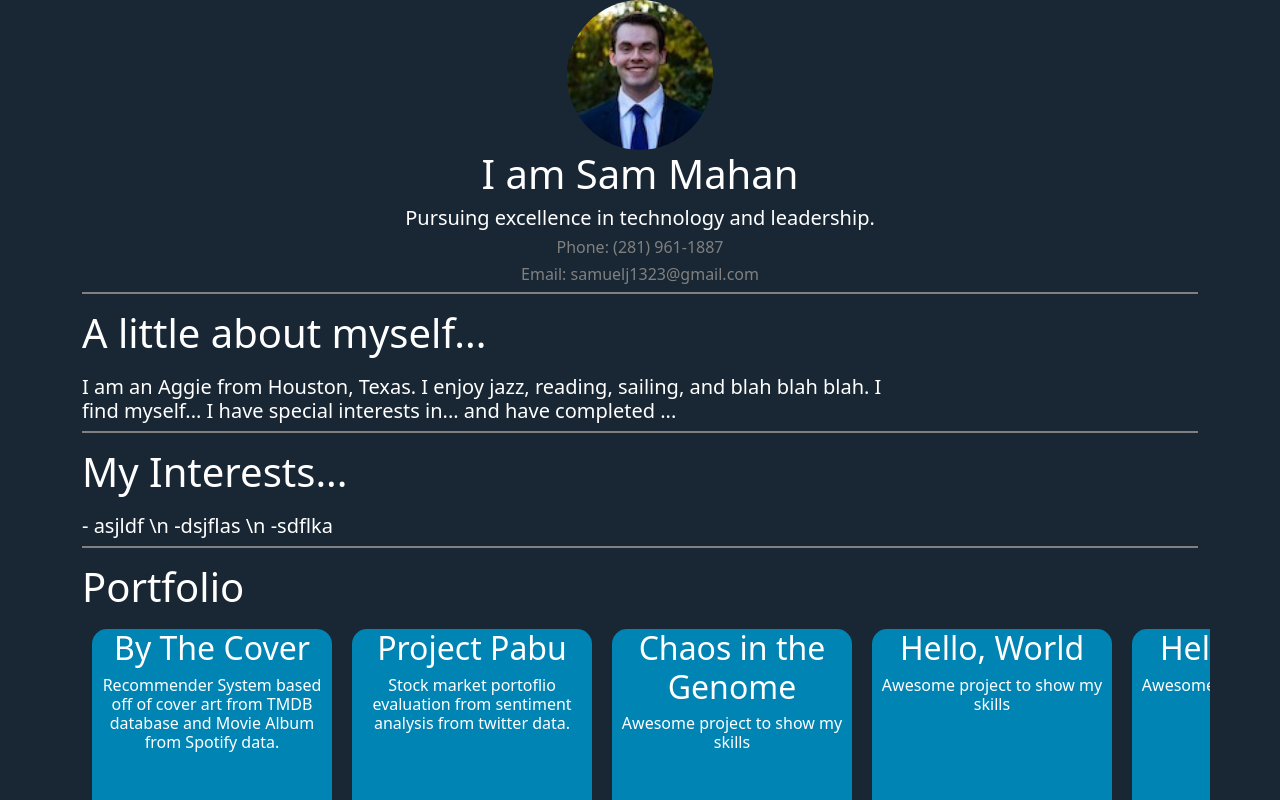
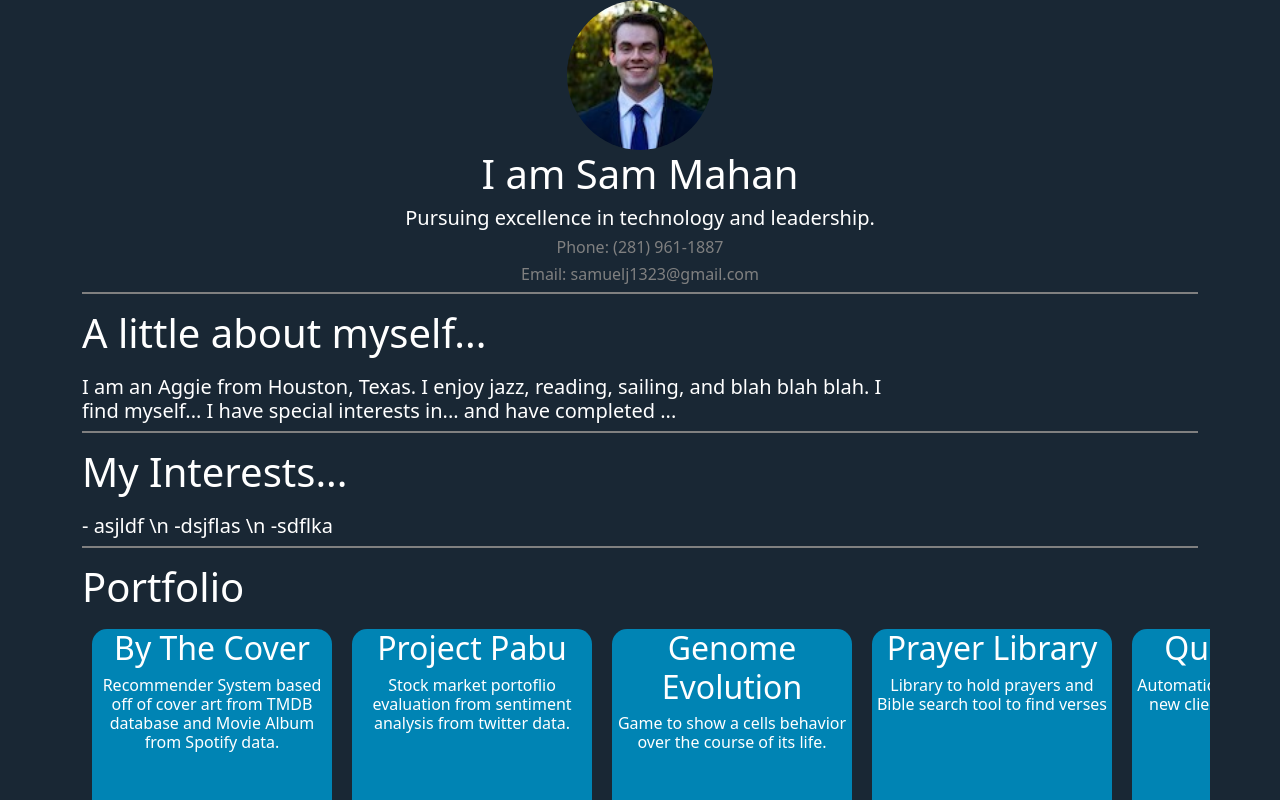
Before and after one commit to samuelj1323/portfolio, a React (Create React App) app: page / in a window 1280 px wide. Shown: the top 800 px of the page. Built offline with nearby package versions, Linux system fonts and the light colour scheme.

Commit message:
Update App.js

```diff
--- a/src/App.js
+++ b/src/App.js
@@ -24,13 +24,13 @@ function App() {
       <div style={{height:15}}/>
       <Carousel cards={[
         {'projName':'By The Cover', 'projDet': 'Recommender System based off of cover art from TMDB database and Movie Album from Spotify data.', 'projLink':'https://github.com/samuelj1323/By_The_Cover'},
-        {'projName':'Project Pabu', 'projDet': 'Stock market portoflio evaluation from sentiment analysis from twitter data.', 'projLink':'abcd'},
-        {'projName':'Chaos in the Genome', 'projDet': 'Awesome project to show my skills', 'projLink':'abcd'},
-        {'projName':'Hello, World', 'projDet': 'Awesome project to show my skills', 'projLink':'abcd'},
-        {'projName':'Hello, World', 'projDet': 'Awesome project to show my skills', 'projLink':'abcd'},
-        {'projName':'Hello, World', 'projDet': 'Awesome project to show my skills', 'projLink':'abcd'},
-        {'projName':'Hello, World', 'projDet': 'Awesome project to show my skills', 'projLink':'abcd'},
-        {'projName':'Hello, World', 'projDet': 'Awesome project to show my skills', 'projLink':'abcd'}
+        {'projName':'Project Pabu', 'projDet': 'Stock market portoflio evaluation from sentiment analysis from twitter data.', 'projLink':'https://github.com/samuelj1323/projectPabu'},
+        {'projName':'Genome Evolution', 'projDet': 'Game to show a cells behavior over the course of its life.', 'projLink':'https://github.com/zachadel/GenomeEvolution'},
+        {'projName':'Prayer Library', 'projDet': 'Library to hold prayers and Bible search tool to find verses', 'projLink':'https://github.com/samuelj1323/PLib'},
+        {'projName':'Quick Silver', 'projDet': 'Automation of the onboarding new clients process at Apex Clearing.'},
+        {'projName':'Queue Scheduler', 'projDet': 'Daily Schedule creation with the Queue Data strcuture.', 'projLink':'https://github.com/samuelj1323/QueueSchedule'},
+        {'projName':'Business Database', 'projDet':'Database frontend in java for the business school', 'projLink': 'https://github.com/samuelj1323/business_database'},
+        {'projName':'Andon App', 'projDet': 'Cross platform mobile application to assist in the submission of quotes for Andon Specialties', 'projLink':'https://github.com/samuelj1323/IndustrialApp'}
         ]}
         />
 
```
